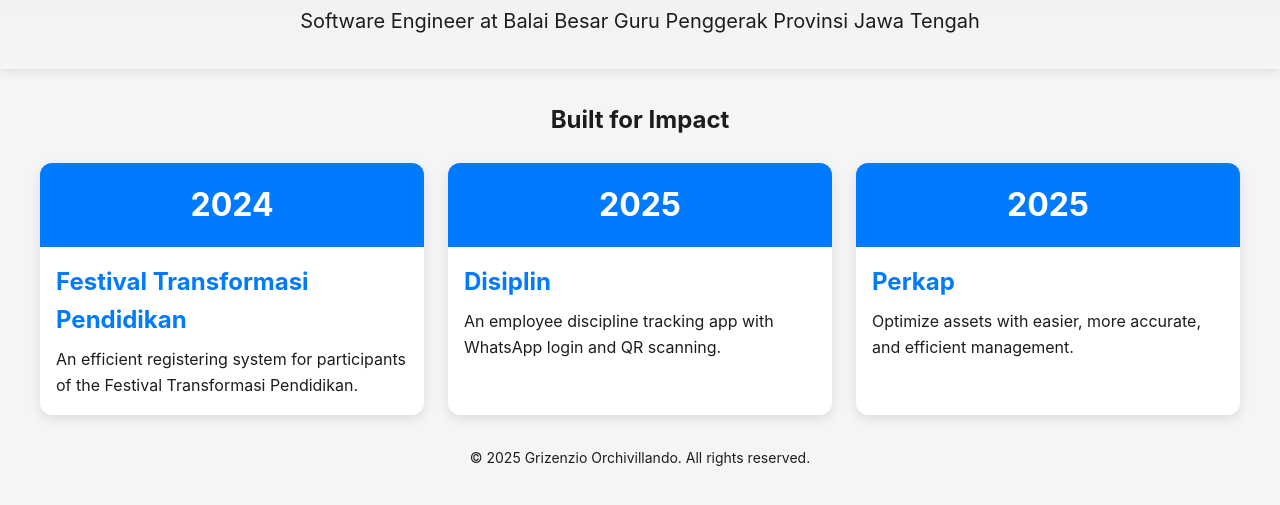
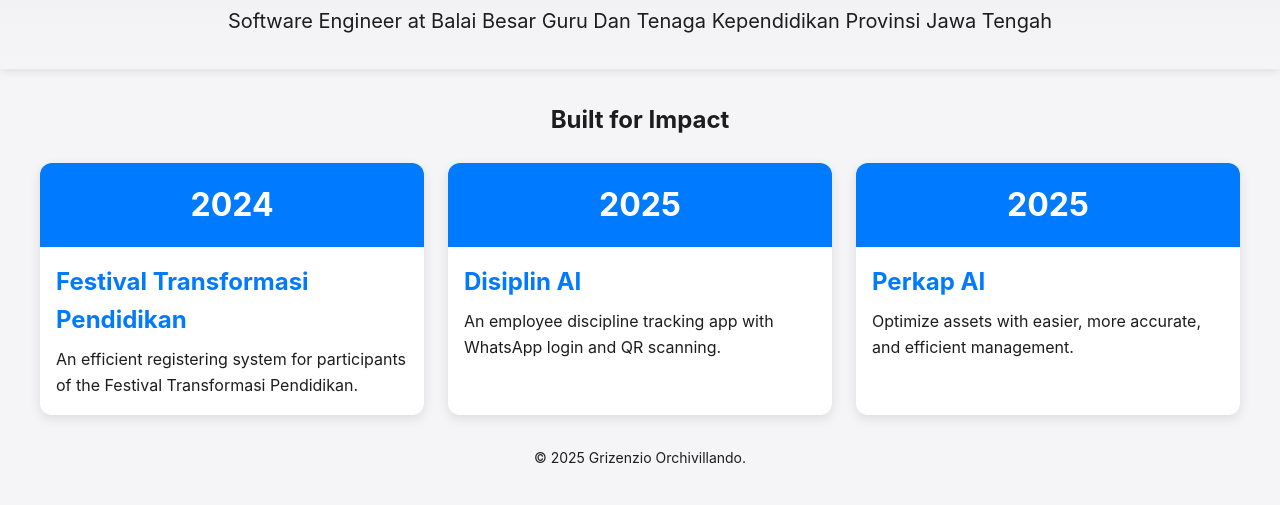
Before and after one commit to orchivillando/orchivillando.github.io, a plain HTML site: page index.html in a window 1280 px wide. Shown: the part 271-776 px from the top of the page. Drawn offline with Linux system fonts and the light colour scheme.

Commit message:
Update index.html

```diff
--- a/index.html
+++ b/index.html
@@ -98,7 +98,7 @@
              style="width: 150px; height: 150px; border-radius: 50%; border: 3px solid #ddd;">
     </div>
     <h1>Grizenzio Orchivillando</h1>
-    <p>Software Engineer at Balai Besar Guru Penggerak Provinsi Jawa Tengah</p>
+    <p>Software Engineer at Balai Besar Guru Dan Tenaga Kependidikan Provinsi Jawa Tengah</p>
 </header>
     <main>
         <section>
@@ -120,7 +120,7 @@
                     <h3 style="margin: 0; font-size: 2rem;">2025</h3>
                 </div>
                 <div class="project-content">
-                    <h3>Disiplin</h3>
+                    <h3>Disiplin AI</h3>
                     <p>An employee discipline tracking app with WhatsApp login and QR scanning.</p>
                 </div>
             </div>
@@ -130,7 +130,7 @@
                     <h3 style="margin: 0; font-size: 2rem;">2025</h3>
                 </div>
                 <div class="project-content">
-                    <h3>Perkap</h3>
+                    <h3>Perkap AI</h3>
                     <p>Optimize assets with easier, more accurate, and efficient management.</p>
                 </div>
             </div>
@@ -139,7 +139,7 @@
         </section>
     </main>
     <footer>
-        &copy; 2025 Grizenzio Orchivillando. All rights reserved.
+        &copy; 2025 Grizenzio Orchivillando.
     </footer>
 </body>
 </html>
```
